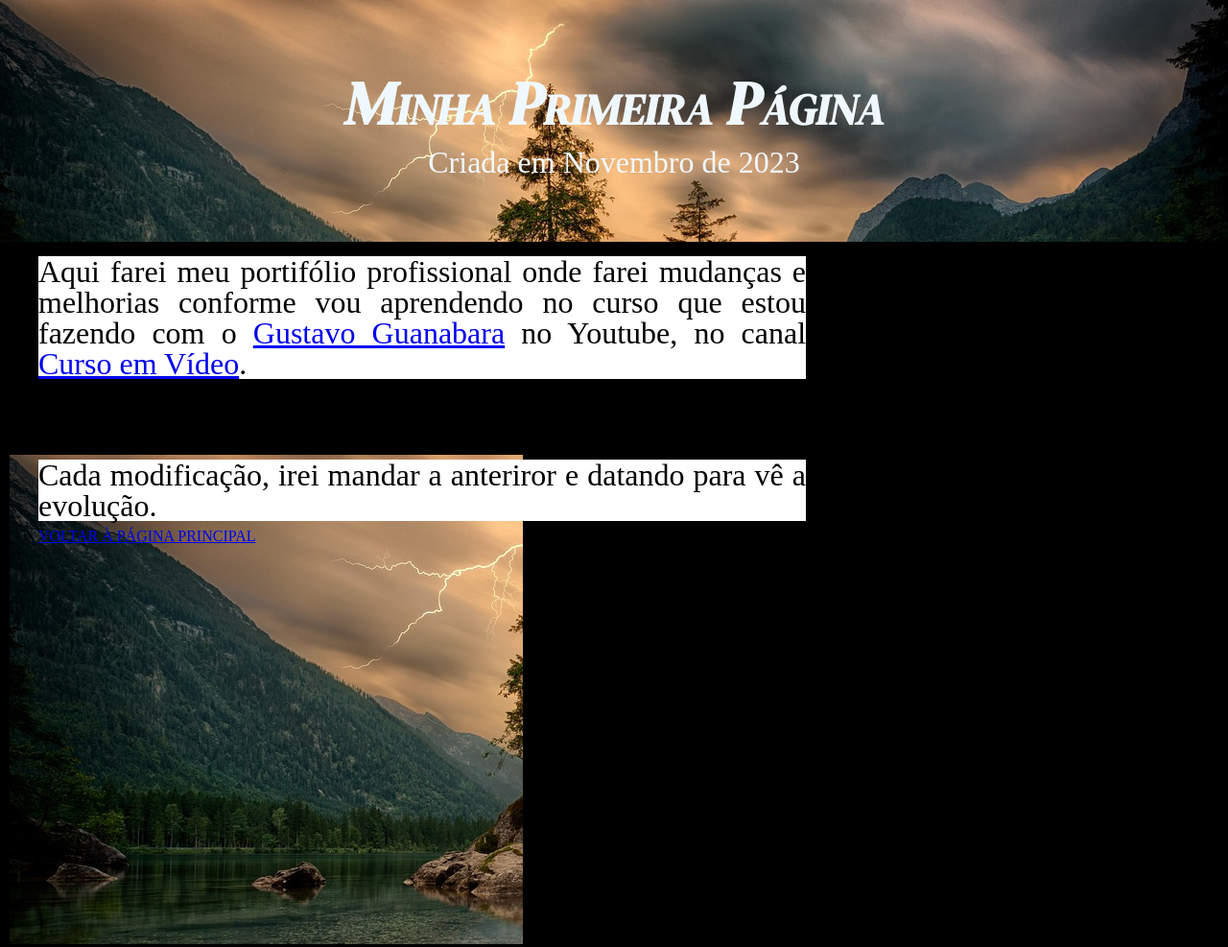
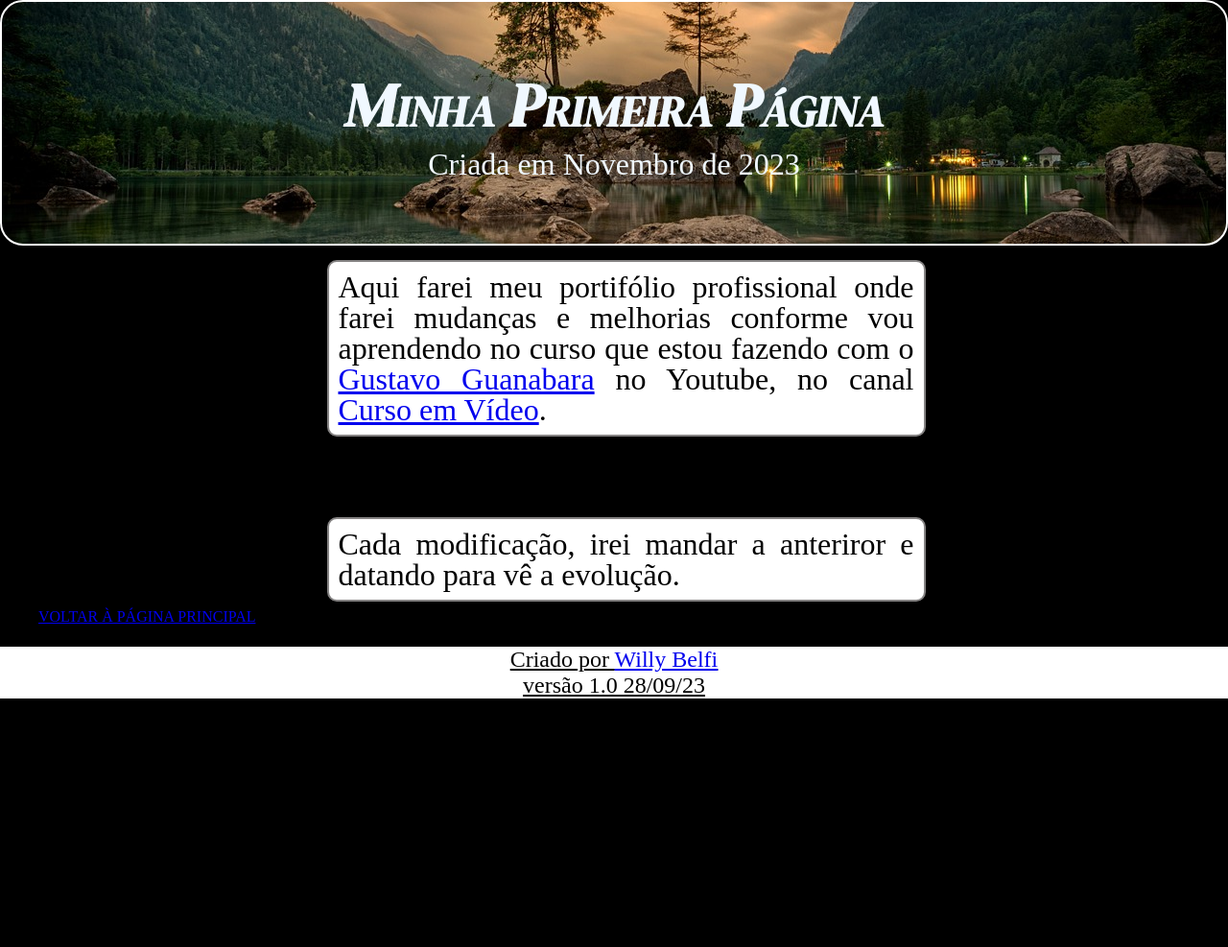
Before and after one commit to willbelfi/HTML-CSS, a plain HTML site: page Portifolio/pag001.html in a window 1280 px wide. Shown: the top 987 px of the page at 96% size. After the commit the page ends 800 px from the top, so only its background shows below. Drawn offline with Linux system fonts and the light colour scheme; a web font is replaced by a local one.

Commit message:
atualizando

```diff
--- a/Portifolio/estilo/style.css
+++ b/Portifolio/estilo/style.css
@@ -7,42 +7,47 @@
     margin: 0px;
 }
 
-html, body{
+body, html{
     min-width: 100vw;
     min-height: 100vh;
-    background-color: white
+    background-color: black;
+
 }
 
 :root {
     --fonte1: 'DM Serif Display', serif;
     --fonte2: 'Aref Ruqaa Ink', serif;
 }
-body{
-    background-color: black;
-}
+
 header{
     text-align: center;
     font-family: Georgia, 'Times New Roman', Times, serif;
     color: black;
     padding-bottom: 5%;
     color: aliceblue;
+    border: 2px solid white;
+    border-radius: 24px;
 }
 header.principal{
-    background-image: url('../Imagem/workspace.jpg');
+    background-image: url("../Imagem/workspace.jpg");
+    /*background-image: url("https://gustavoguanabara.github.io/html-css/imagens/mascote.png");*/
+    background-repeat: no-repeat;
+    background-position: right top;
+    padding-right: 10px;
 }
-header.pag2{
-    background-image: url(../Imagem/nature.jpg);
-}
-header >h1{
+header>h1{
     padding-top: 5%;
     font-size: 4em;
     font-family: var(--fonte1);
     font-variant: small-caps;
-
 }
 header>p{
         font-size: 2em;
         font-family: var(--fonte2)
+}
+header.pag2{
+    background-image: url(../Imagem/nature.jpg);
+    background-position: center center;
 }
 section{
     padding: 5px;
@@ -50,21 +55,27 @@ section{
     margin: 10px;
     text-shadow: 1px 1px 0 px;
     box-shadow:  6px 6px 13px 0px black;
-    color: white;
     line-height: 2em;
 
 }
 section > p{
     background-color: rgb(255, 255, 255);
-    width: 800px;
-    color: black;
+    width: 600px;
+    margin: auto;
+    color: rgb(0, 0, 0);
     text-align: justify;
     font-size: 2em;
+    border: 2px solid rgb(133, 131, 131);
+    border-radius: 10px;
+    padding: 10px;
 }
 section.imagem{
-    background-image: url(../Imagem/nature.jpg);
-    width: 500px;
-    height: 500px;
+    /*background-image: url(../Imagem/nature.jpg);*/
+    width: 150px;
+    height: 50px;
+    border: 2px solid white;
+    text-align: center center;
+    border-radius: 10px;
 }
 footer{
     background-color: rgb(255, 255, 255);
--- a/Portifolio/pag001.html
+++ b/Portifolio/pag001.html
@@ -16,7 +16,7 @@
         <br>
 
     </section>
-    <section class="imagem">
+    <section class="imagem02">
         <p>Cada modificação, irei mandar a anteriror e datando para vê a evolução.</p>
         <a href="index.html" rel="prev">VOLTAR À PÁGINA PRINCIPAL</a>
     </section>
```
Also changed, not shown: Portifolio/index.html (+5 -5 lines).
